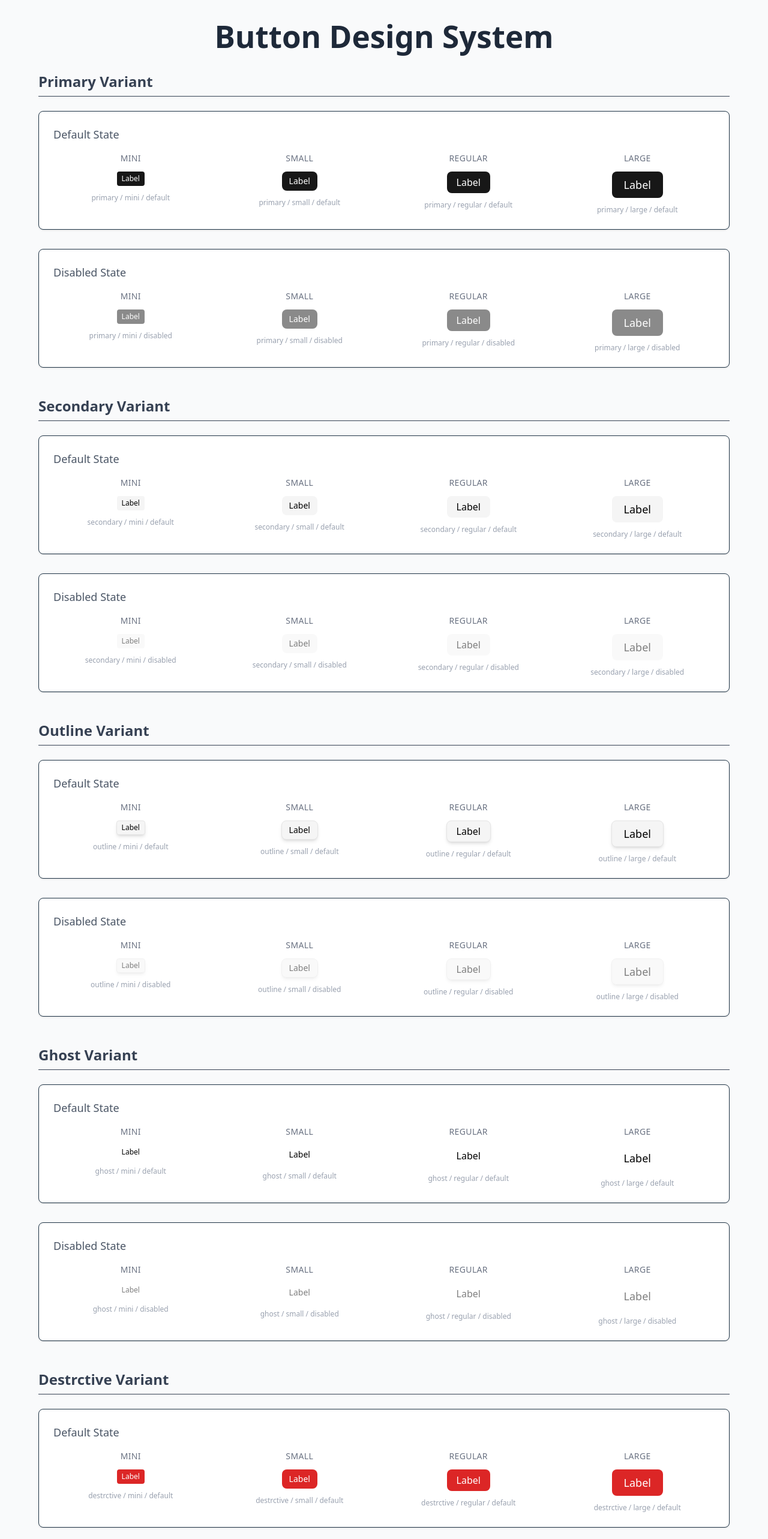
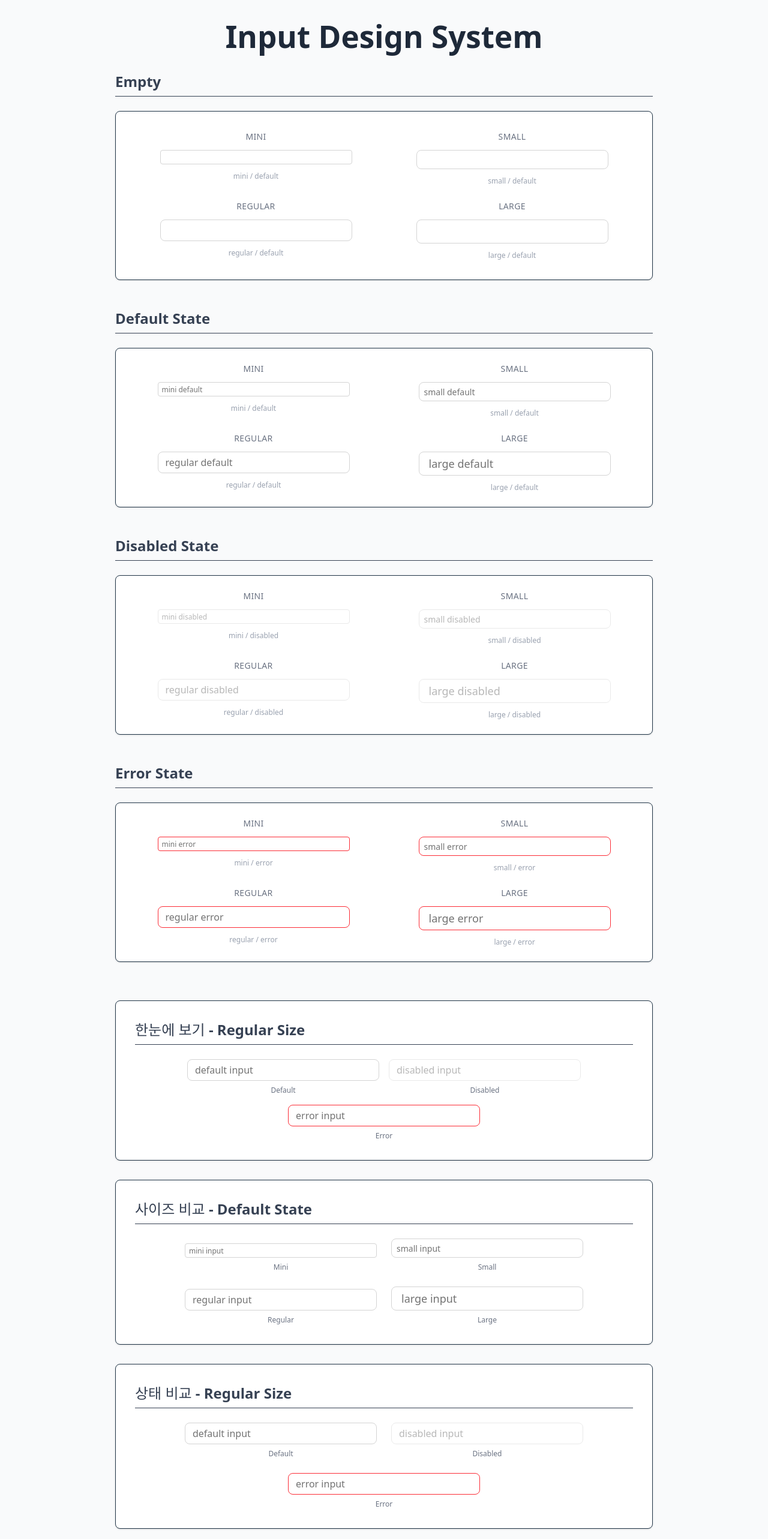
Before and after one commit to SNXWXH/snxwxh-ui, a React (Vite) app: page / in a window 1280 px wide. Shown: the top 2566 px of the page at 60% size. Built offline with nearby package versions, Linux system fonts and the light colour scheme.

Commit message:
feat: input 전체 컴포넌트 조합 적용

```diff
--- a/src/App.tsx
+++ b/src/App.tsx
@@ -1,39 +1,41 @@
-import { Button } from './components/button/Button';
-import './index.css';
+import { Input } from './components/input/Input';
 
 export default function App() {
-  const variants = [
-    'primary',
-    'secondary',
-    'outline',
-    'ghost',
-    'destrctive',
-  ] as const;
+  const states = ['default', 'disabled', 'error'] as const;
   const sizes = ['mini', 'small', 'regular', 'large'] as const;
-  const states = ['default', 'disabled'] as const;
 
   return (
     <div className='w-screen min-h-screen bg-gray-50 p-8'>
-      <div className='max-w-6xl mx-auto'>
-        <h1 className='text-3xl font-bold text-center mb-8 text-gray-800'>
-          Button Design System
+      <div className='max-w-4xl mx-auto'>
+        <h1 className='text-3xl font-bold text-center mb-8 text-gray-800 '>
+          Input Design System
         </h1>
         {/* 전체 스타일 */}
-        {variants.map((variant) => (
-          <div key={variant} className='mb-12'>
+        <h2 className='text-2xl font-semibold mb-6 text-gray-700 border-b pb-2'>
+          Empty
+        </h2>
+        <div className='mb-12'>
+          <div className='grid grid-cols-2 gap-6 bg-white p-8 rounded-lg shadow-sm border'>
+            {sizes.map((size) => (
+              <div key={size} className='flex flex-col items-center space-y-3'>
+                <div className='text-sm font-medium text-gray-500 uppercase tracking-wide'>
+                  {size}
+                </div>
+                <Input size={size} state='default' />
+                <div className='text-xs text-gray-400 text-center'>
+                  {size} / default
+                </div>
+              </div>
+            ))}
+          </div>
+        </div>
+        {states.map((state) => (
+          <div key={state} className='mb-12'>
             <h2 className='text-2xl font-semibold mb-6 text-gray-700 capitalize border-b pb-2'>
-              {variant} Variant
+              {state} State
             </h2>
-            <div className='grid gap-8'>
-              {states.map((state) => (
-                <div
-                  key={state}
-                  className='bg-white p-6 rounded-lg shadow-sm border'
-                >
-                  <h3 className='text-lg font-medium mb-4 text-gray-600 capitalize'>
-                    {state} State
-                  </h3>
-                  <div className='grid grid-cols-1 sm:grid-cols-2 md:grid-cols-4 gap-6'>
+            <div className='bg-white p-6 rounded-lg shadow-sm border'>
+              <div className='grid grid-cols-2 gap-6'>
                 {sizes.map((size) => (
                   <div
                     key={size}
@@ -42,40 +44,35 @@ export default function App() {
                     <div className='text-sm font-medium text-gray-500 uppercase tracking-wide'>
                       {size}
                     </div>
-                        <Button
-                          variant={variant}
+                    <Input
                       size={size}
-                          isDisable={state === 'disabled'}
-                        >
-                          Label
-                        </Button>
+                      state={state}
+                      placeholder={`${size} ${state}`}
+                    />
                     <div className='text-xs text-gray-400 text-center'>
-                          {variant} / {size} / {state}
+                      {size} / {state}
                     </div>
                   </div>
                 ))}
               </div>
             </div>
-              ))}
-            </div>
           </div>
         ))}
-        {/* variant 전체 */}
+        {/* state 전체 */}
         <div className='mt-16 bg-white p-8 rounded-lg shadow-sm border'>
           <h2 className='text-2xl font-semibold mb-6 text-gray-700 border-b pb-2'>
-            한눈에 보기 - Regular Size, Default State
+            한눈에 보기 - Regular Size
           </h2>
           <div className='flex flex-wrap gap-4 justify-center'>
-            {variants.map((variant) => (
-              <div
-                key={variant}
-                className='flex flex-col items-center space-y-2'
-              >
-                <Button variant={variant} size='regular' isDisable={false}>
-                  {variant}
-                </Button>
+            {states.map((state) => (
+              <div key={state} className='flex flex-col items-center space-y-2'>
+                <Input
+                  size='regular'
+                  state={state}
+                  placeholder={`${state} input`}
+                />
                 <span className='text-xs text-gray-500 capitalize'>
-                  {variant}
+                  {state}
                 </span>
               </div>
             ))}
@@ -84,14 +81,16 @@ export default function App() {
         {/* 사이즈 비교 */}
         <div className='mt-8 bg-white p-8 rounded-lg shadow-sm border'>
           <h2 className='text-2xl font-semibold mb-6 text-gray-700 border-b pb-2'>
-            사이즈 비교 - Primary Variant, Default State
+            사이즈 비교 - Default State
           </h2>
           <div className='flex flex-wrap items-end gap-6 justify-center'>
             {sizes.map((size) => (
               <div key={size} className='flex flex-col items-center space-y-2'>
-                <Button variant='primary' size={size} isDisable={false}>
-                  {size}
-                </Button>
+                <Input
+                  size={size}
+                  state='default'
+                  placeholder={`${size} input`}
+                />
                 <span className='text-xs text-gray-500 capitalize'>{size}</span>
               </div>
             ))}
@@ -100,18 +99,16 @@ export default function App() {
         {/* 상태 비교 */}
         <div className='mt-8 bg-white p-8 rounded-lg shadow-sm border'>
           <h2 className='text-2xl font-semibold mb-6 text-gray-700 border-b pb-2'>
-            상태 비교 - Primary Variant, Regular Size
+            상태 비교 - Regular Size
           </h2>
-          <div className='flex gap-6 justify-center'>
+          <div className='flex flex-wrap items-end gap-6 justify-center'>
             {states.map((state) => (
               <div key={state} className='flex flex-col items-center space-y-2'>
-                <Button
-                  variant='primary'
+                <Input
                   size='regular'
-                  isDisable={state === 'disabled'}
-                >
-                  {state}
-                </Button>
+                  state={state}
+                  placeholder={`${state} input`}
+                />
                 <span className='text-xs text-gray-500 capitalize'>
                   {state}
                 </span>
```
Lines whose indentation alone changed are shown as unchanged.
